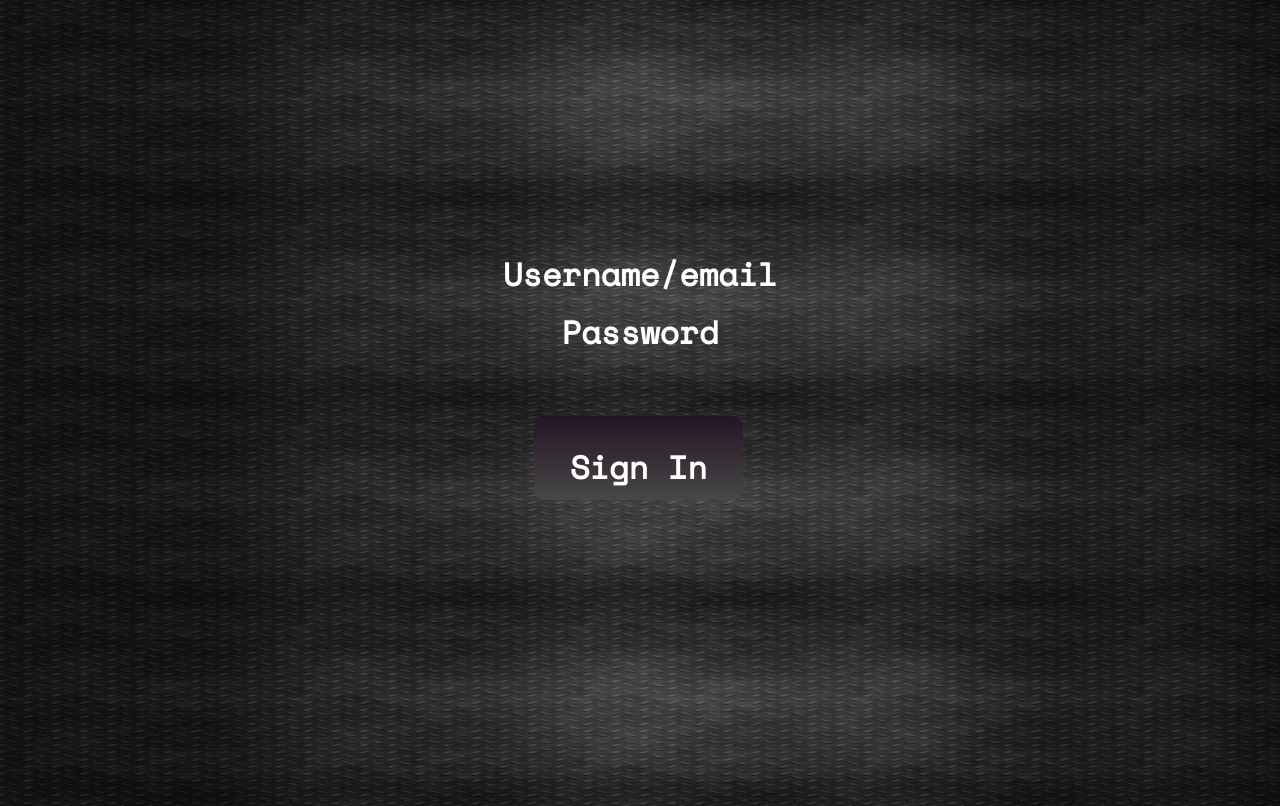
After one commit to isugars/Senior-Project, a PHP site: page /signin.html in a window 1280 px wide. The commit adds this page. Run offline with PHP 8.4, Linux system fonts and the light colour scheme; some libraries are stand-ins or nearby versions.

Commit message:
Added sign-in page with styling. TODO add fillable form and functionality with database.

```diff
--- a/index.html
+++ b/index.html
@@ -31,10 +31,6 @@
                     Accelerate / brake : up/down arrow<br>
                     Gears +/- : left/right arrows<br>
                 </div>
-    -->
-
-    <button class="btn-volume active">♩</button>
-
     <!--            <div class="loader active">Loading...</div>-->
     <script src="index.js"></script>
 
--- /dev/null
+++ b/signin.css
@@ -0,0 +1,98 @@
+* {
+    margin: 0;
+    padding: 0;
+}
+
+html {
+    font-family: 'Space Mono', monospace;
+    font-size: 16px;
+    background-size: cover;
+    background: url("Images/banner.jpg") repeat-y;
+}
+
+.content {
+    width: 100%;
+    max-width: 1000px;
+    min-height: 400px;
+    height: auto;
+    margin-right: auto;
+    margin-left: auto;
+}
+
+.header {
+    height: 150px;
+    color: white;
+    text-align: center;
+    margin-top: 20%;
+}
+
+.signin {
+    height: auto;
+    padding: 5px;
+    width: 635px;
+    margin-right: auto;
+    margin-left: auto;
+}
+
+.signinbuttons {
+    width: 620px;
+    height: 110px;
+    align-items: flex-end;
+    margin-left: auto;
+    margin-right: auto;
+    float: left;
+}
+
+/*https://github.com/IanLunn/Hover/blob/master/README.md*/
+/* Grow */
+.hvr-grow {
+    display: inline-block;
+    vertical-align: middle;
+    transform: translateZ(0);
+    box-shadow: 0 0 1px rgba(0, 0, 0, 0);
+    backface-visibility: hidden;
+    -moz-osx-font-smoothing: grayscale;
+    transition-duration: 0.3s;
+    transition-property: transform;
+}
+
+.hvr-grow:hover,
+.hvr-grow:focus,
+.hvr-grow:active {
+    transform: scale(1.1);
+}
+
+.form-toggle-button {
+    width: 185px;
+    height: 60px;
+    padding: 12px;
+    margin: 10px;
+    float: right;
+    cursor: pointer;
+    -webkit-border-radius: 10px;
+    -moz-border-radius: 10px;
+    border-radius: 10px;
+}
+.signinbut {
+    background-image: -webkit-linear-gradient(top, #241424, #484848);
+    background-image: -moz-linear-gradient(top, #241424, #484848);
+    background-image: -ms-linear-gradient(top, #241424, #484848);
+    background-image: -o-linear-gradient(top, #241424, #484848);
+    background-image: linear-gradient(to bottom, #241424, #484848);
+    margin-left: 17px;
+    margin-right: 17px;
+}
+.signinbut:hover {
+    background: #484848;
+}
+
+.signinbuttons h1 {
+    text-align: center;
+    color: white;
+}
+
+.signinbuttons p {
+    text-align: right;
+    font-size: 16px;
+    font-weight: bold;
+}
--- /dev/null
+++ b/signin.html
@@ -0,0 +1,22 @@
+<!DOCTYPE html>
+<html lang="en">
+<head>
+    <meta charset="UTF-8">
+    <title>Sign In</title>
+    <link rel="stylesheet" type="text/css" href="signin.css">
+    <link href="https://fonts.googleapis.com/css?family=Space+Mono" rel="stylesheet" type="text/css">
+    <link rel="stylesheet" href="https://cdnjs.cloudflare.com/ajax/libs/normalize/5.0.0/normalize.min.css">
+</head>
+<body>
+<div class="header">
+    <h1>Username/email</h1>
+    <h1>Password</h1>
+</div>
+<div class="content">
+    <div class="signinbuttons">
+        <div class="signinbut form-toggle-button hvr-grow" id="signin"><h1>Sign In</h1></div>
+        <!--<div class="signupbut form-toggle-button hvr-grow" id="signup"><h1>Historical</h1></div>-->
+    </div>
+</div>
+</body>
+</html>
--- a/style.css
+++ b/style.css
@@ -242,10 +242,6 @@
     font-size: 1.5rem;
     font-weight: bold;
 }
-.btn-volume.active {
-    color: tomato;
-    border-color: tomato;
-}
 
 body {
     text-align: center;
```
Also changed, not shown: style.scss (+0 -8 lines).
